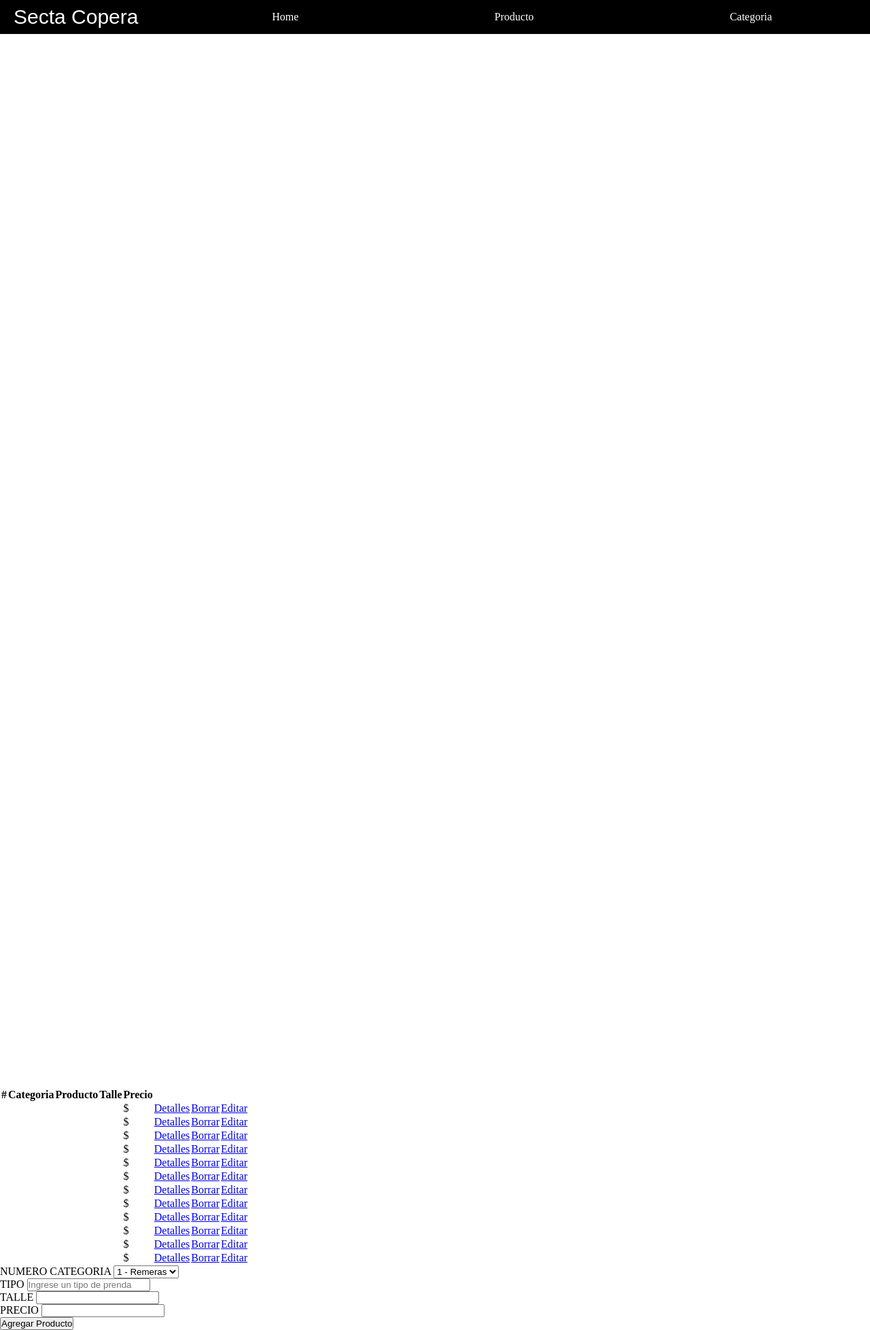
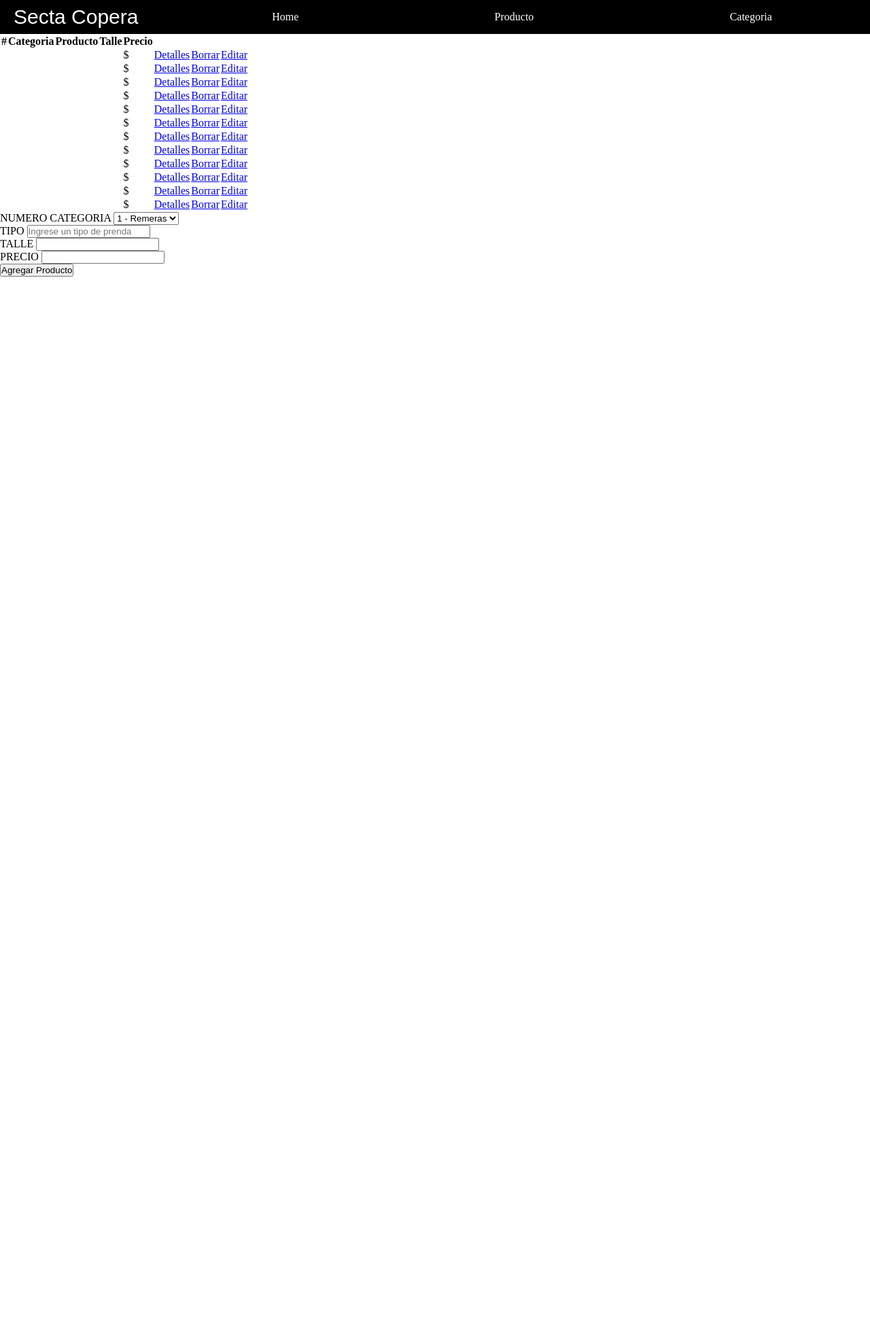
Before and after one commit to NicoGGomez/TPE-WEB2, a PHP site: page /producto in a window 1280 px wide. Shown: the whole page at 68% size. After the commit the page ends 407 px from the top, so only its background shows below. Run offline with PHP 8.4, Linux system fonts and the light colour scheme; data comes from the database, SQL or seed files in the repository; data that the repository does not hold is empty; some web fonts are replaced.

Commit message:
se arreglaron problemas esteticos

```diff
--- a/app/controller/categoria.controller.php
+++ b/app/controller/categoria.controller.php
@@ -2,7 +2,7 @@
 
 require_once 'app/models/categoria.model.php';
 require_once 'app/views/categoria.view.php';
-// require_once 'app/helpers/auth.helper.php';
+require_once 'app/helper/auth.helper.php';
 
 class categoriaController {
     private $model;
@@ -12,7 +12,7 @@ class categoriaController {
     public function __construct(){
         $this->model = new categoriesModel();
         $this->view = new categoriaView();
-        // $this->helper = new authHelper();
+        $this->helper = new authHelper();
     }
 /* OBTIENE LAS CATEGORIAS DEL MODEL (getCategories) Y LAS ASIGNA A LA FUNCION DE LA VIEW (showCategories)*/
     public function showCategoria(){
--- a/app/helper/auth.helper.php
+++ b/app/helper/auth.helper.php
@@ -11,7 +11,6 @@ class authHelper {
     public static function login($user) {
         authHelper::init();
         $_SESSION['usuario'] = $user->id_usuario;
-        $_SESSION['contraseña'] = $user->contraseña;
     }
 
     public static function logout() {
--- a/styles/style.css
+++ b/styles/style.css
@@ -4,13 +4,6 @@
     padding: 0;
     margin: 0;
     box-sizing: border-box;
-}
-
-.fondo {
-    background-image: linear-gradient(45deg red 100%, blue 40%);
-    height: 200vh;
-    background-size: cover;
-    background-position: center;
 }
 
 /* nav */
--- a/templates/header.phtml
+++ b/templates/header.phtml
@@ -10,7 +10,6 @@
 </head>
 <body>
     <header>
-    <div class="fondo">
         <nav class="navbar">
             <div class="logo">Secta Copera</div>
             <div class="nav">
@@ -21,6 +20,5 @@
                     <a href="categoria">Categoria</a>
                 </li>
             </ul>
-            </div>
         </nav>
     </header>
--- a/templates/producto.phtml
+++ b/templates/producto.phtml
@@ -1,4 +1,4 @@
-<?php require('header.phtml') ?>
+<?php include('templates/header.phtml'); ?>
 <table class="tableProduct">
     <thead>
       <tr>
@@ -15,17 +15,15 @@
     <tbody>
     <?php foreach ($productos as $producto) : ?>
       <tr>
-        <td><?php $producto->id_categoria?></td>
-        <td><?php $producto->id_producto?></td>
-        <td><?php $producto->tipo?></td>
-        <td><?php $producto->talle?></td>
+        <td><?php $producto->id_categoria ?></td>
+        <td><?php $producto->id_producto ?></td>
+        <td><?php $producto->tipo ?></td>
+        <td><?php $producto->talle ?></td>
       <td><span>$</span><?php $producto->precio?> </td>
       <td><a href='detalle/{$product->id_producto}' type='button'>Detalles</a></td>
 
-      <?php //if(verify()){ ?>
       <td><a href='delete/{$product->id_producto}' type='button'>Borrar</a></td>
       <td><a href='edit/{$product->id_producto}' type='button'>Editar</a></td>
-      <?php //} ?>
 
       </tr>
       <?php endforeach; ?>
```
Also changed, not shown: templates/index.php (added).
